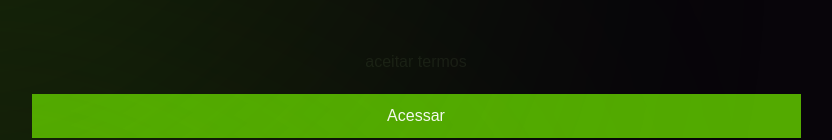
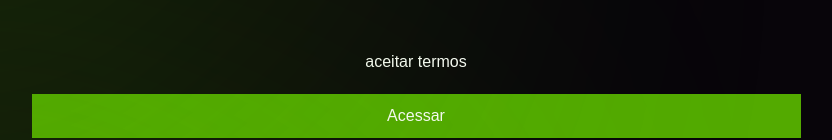
Before and after one commit to Batubenga0B74/oncler-Music, a Next.js app: page /login in a window 1280 px wide. Shown: the part 410-550 px from the top of the page, without its empty margins (224-1056 px from the left). Built offline with nearby package versions, Linux system fonts and the light colour scheme.

Commit message:
reparando o bug

```diff
--- a/src/app/login/page.tsx
+++ b/src/app/login/page.tsx
@@ -21,7 +21,7 @@ export default function login(){
                     <input
                         type="text"
                         placeholder="freudt@gmail"
-                        className="w-full border border-gray-500 h-11 rounded-lg bg-transparent px-4 placeholder:text-gray-400 outline-none transition-all"
+                        className="w-full border border-gray-500 h-11 rounded-lg bg-transparent px-4 placeholder:text-gray-400 outline-none transition-all text-white"
                     />
                   </div>
                   <div className="w-full h-20">
@@ -31,12 +31,12 @@ export default function login(){
                     <input
                         type="password"
                         placeholder="*** *** ***"
-                        className="w-full border  border-gray-400 h-11 rounded-lg bg-transparent px-4 placeholder:text-gray-400 outline-none transition-all"
+                        className="w-full border  border-gray-400 h-11 rounded-lg bg-transparent px-4 placeholder:text-gray-400 outline-none transition-all text-white"
                     />
                   </div>
 
                     </div>
-                  <p>aceitar termos</p>
+                  <p className="text-white">aceitar termos</p>
                 <button className="h-11 w-full  bg-[#53AA00] text-white ">
                     Acessar
                 </button>
```
Also changed, not shown: 1 other file (tests, documents, lock files or other folders).
